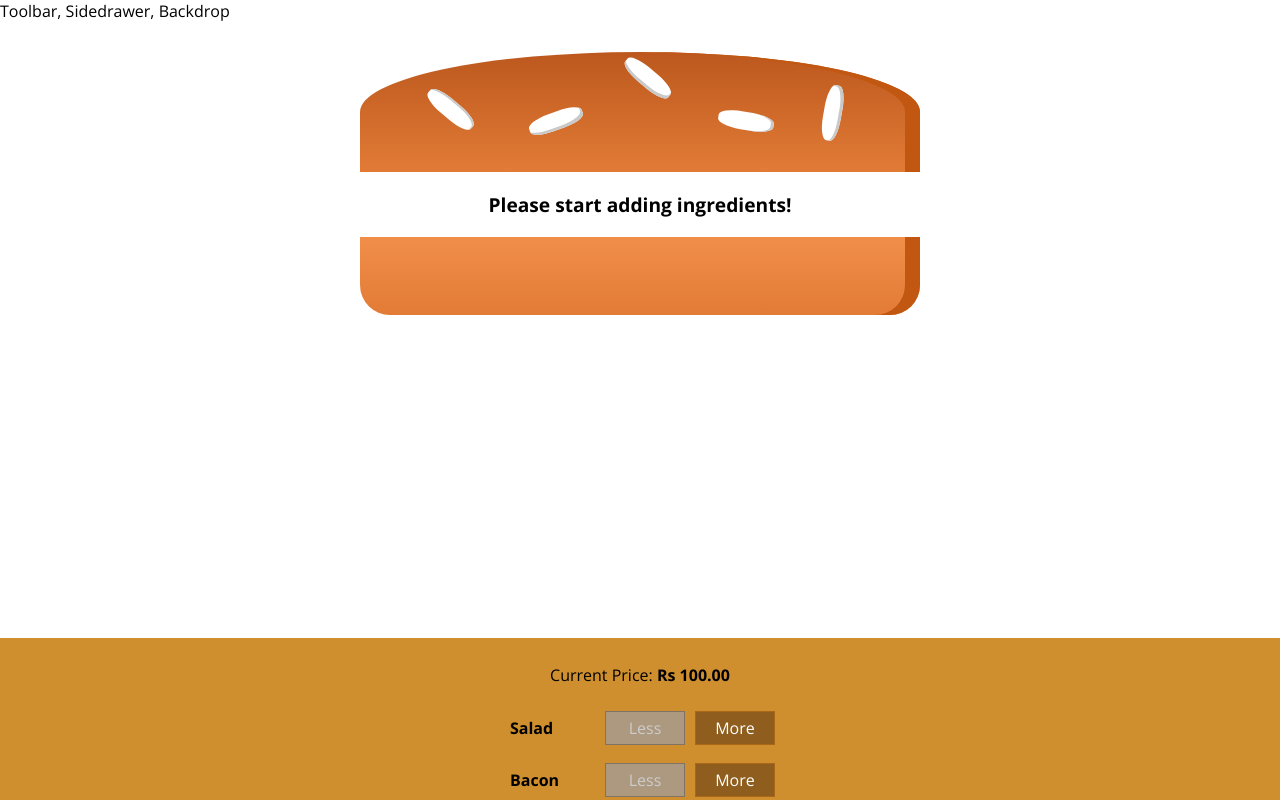
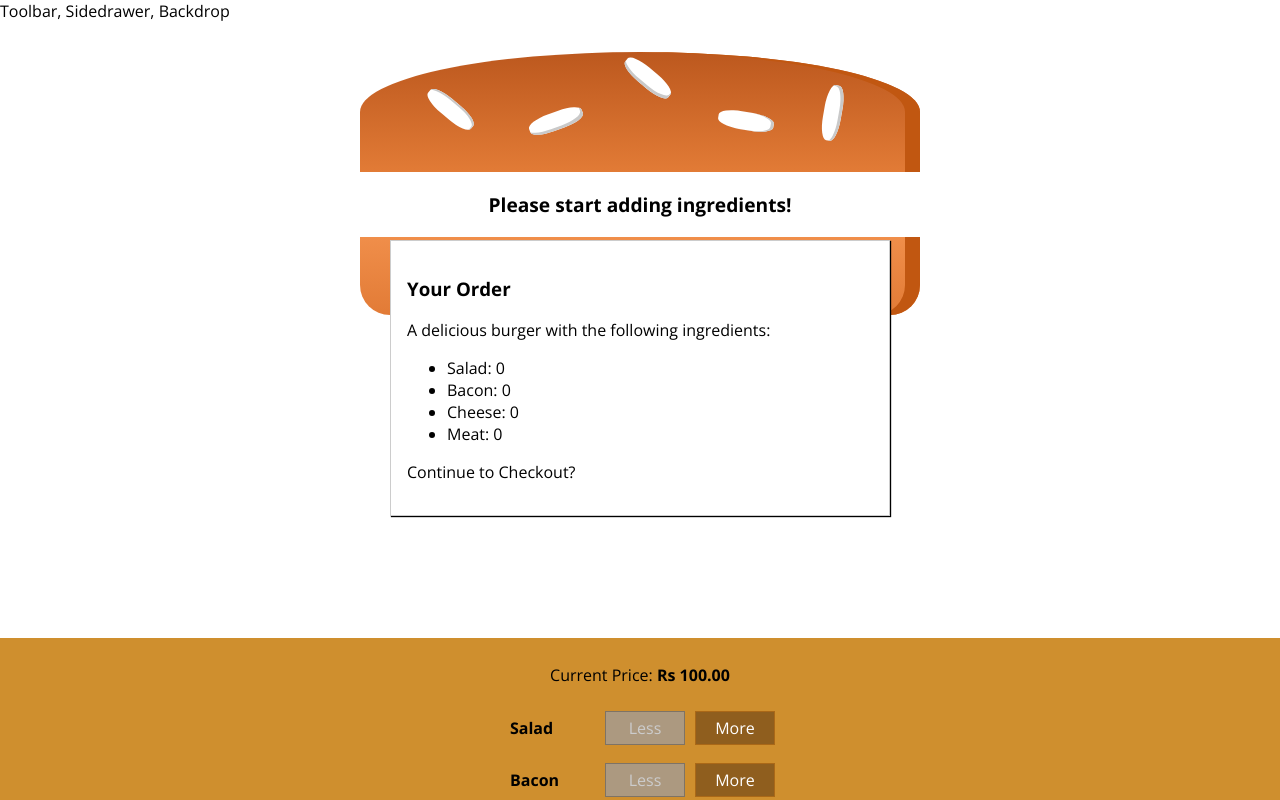
Before and after one commit to confusedwdeveloper/burger-builder, a React (Create React App) app: page / in a window 1280 px wide. Shown: the top 800 px of the page. Built offline with nearby package versions, Linux system fonts and the light colour scheme.

Commit message:
added basic modal and order summary

```diff
--- /dev/null
+++ b/src/components/Burger/OrderSummary/OrderSummary.js
@@ -0,0 +1,22 @@
+import * as React from "react";
+import Aux from "../../../hoc/Aux";
+
+const OrderSummary = ({ ingredients }) => {
+  const ingredientSummary = Object.entries(ingredients).map(([igKey, val]) => (
+    <li key={igKey + val}>
+      <span style={{ textTransform: "capitalize" }}>{igKey}</span>: {val}
+    </li>
+  ));
+  // good example of array destructuring in function parameter
+
+  return (
+    <Aux>
+      <h3>Your Order</h3>
+      <p>A delicious burger with the following ingredients:</p>
+      <ul>{ingredientSummary}</ul>
+      <p>Continue to Checkout?</p>
+    </Aux>
+  );
+};
+
+export default OrderSummary;
--- /dev/null
+++ b/src/components/UI/Modal/Modal.js
@@ -0,0 +1,9 @@
+import * as React from "react";
+
+import classes from "./Modal.module.css";
+
+const Modal = ({ children }) => {
+  return <div className={classes.Modal}>{children}</div>;
+};
+
+export default Modal;
--- /dev/null
+++ b/src/components/UI/Modal/Modal.module.css
@@ -0,0 +1,20 @@
+.Modal {
+  position: fixed;
+  z-index: 500;
+  background-color: white;
+  width: 70%;
+  border: 1px solid #ccc;
+  box-shadow: 1px 1px 1px black;
+  padding: 16px;
+  left: 15%;
+  top: 30%;
+  box-sizing: border-box;
+  transition: all 0.3s ease-out;
+}
+
+@media (min-width: 600px) {
+  .Modal {
+    width: 500px;
+    left: calc(50% - 250px);
+  }
+}
--- a/src/containers/BurgerBuilder/BurgerBuilder.js
+++ b/src/containers/BurgerBuilder/BurgerBuilder.js
@@ -2,6 +2,8 @@
 import Aux from "../../hoc/Aux";
 import Burger from "../../components/Burger/Burger";
 import BuildControls from "../../components/Burger/BuildControls/BuildControls";
+import Modal from "../../components/UI/Modal/Modal";
+import OrderSummary from "../../components/Burger/OrderSummary/OrderSummary";
 
 const INGREDIENT_PRICES = {
   salad: 20,
@@ -106,6 +108,9 @@
 
     return (
       <Aux>
+        <Modal>
+          <OrderSummary ingredients={this.state.ingredients} />
+        </Modal>
         <Burger ingredients={this.state.ingredients} />
         <BuildControls
           ingredientAdded={this.addIngredientHandler}
```
Also changed, not shown: src/components/UI/Backdrop/Backdrop.js (added).
